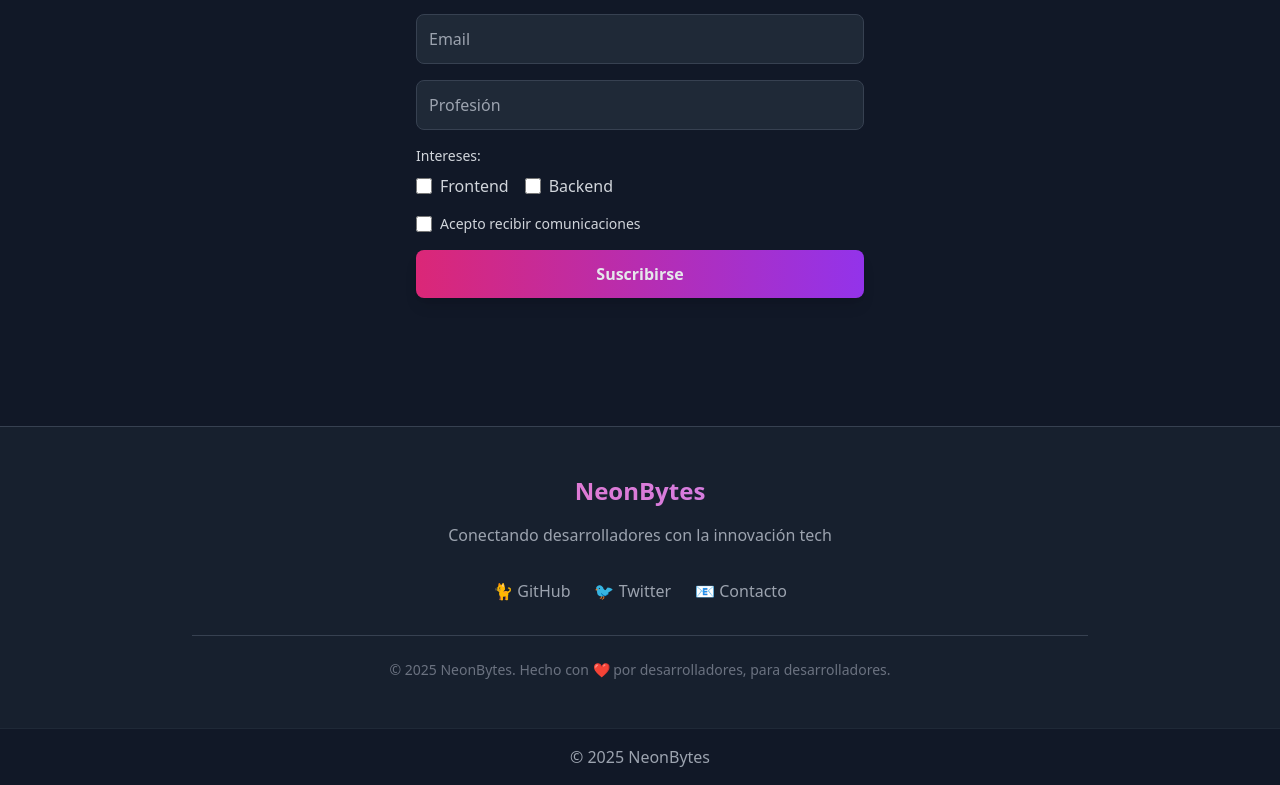
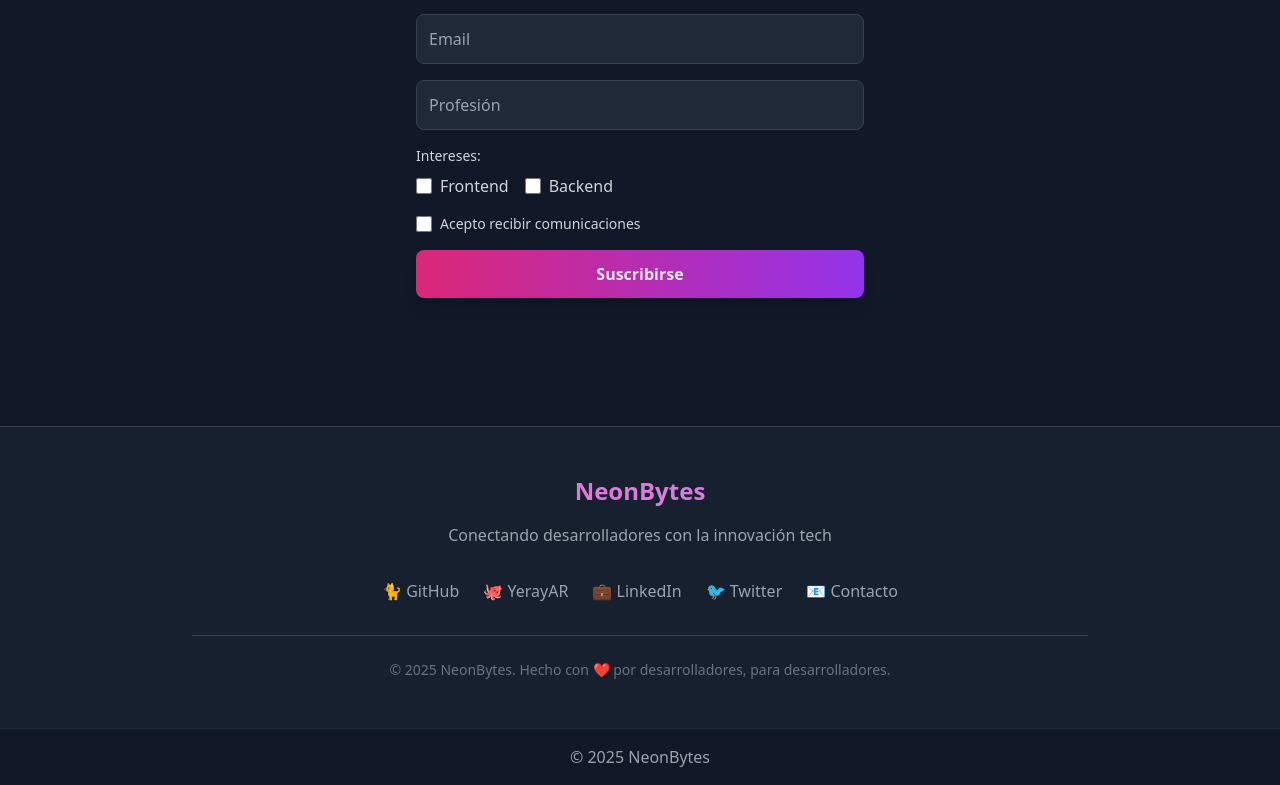
Before and after one commit to YerayAR/neon-bytes, a Next.js app: page / in a window 1280 px wide. Shown: the part 3280-4065 px from the top of the page. Built offline with nearby package versions, Linux system fonts and the light colour scheme.

Commit message:
Add personal GitHub and LinkedIn links to footer (#14)

```diff
--- a/components/Footer.tsx
+++ b/components/Footer.tsx
@@ -29,6 +29,22 @@ const Footer: FC<FooterProps> = ({ year }) => (
           🐈 GitHub
         </a>
         <a
+          href="https://github.com/YerayAR"
+          className="text-gray-400 hover:text-pink-400 transition-colors duration-200"
+          target="_blank"
+          rel="noopener noreferrer"
+        >
+          🐙 YerayAR
+        </a>
+        <a
+          href="https://www.linkedin.com/in/yeray-alonso-reyes-ii/"
+          className="text-gray-400 hover:text-pink-400 transition-colors duration-200"
+          target="_blank"
+          rel="noopener noreferrer"
+        >
+          💼 LinkedIn
+        </a>
+        <a
           href="https://twitter.com"
           className="text-gray-400 hover:text-pink-400 transition-colors duration-200"
           target="_blank"
```
